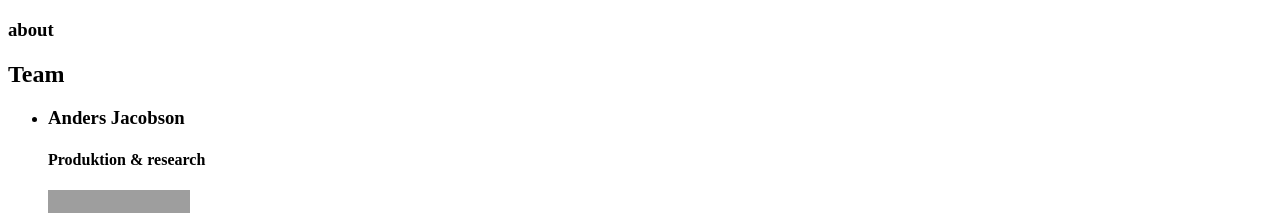
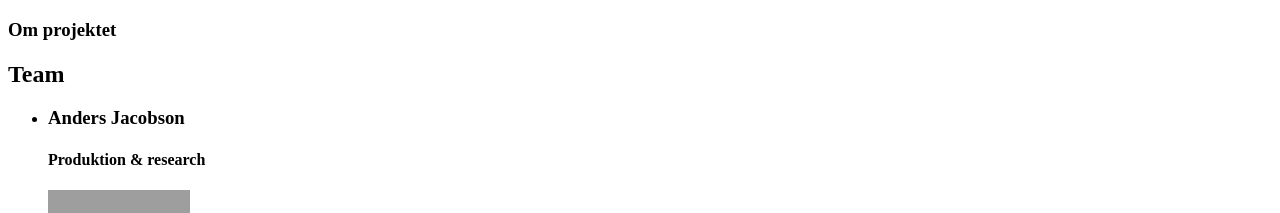
Before and after one commit to dilettant/allmannakontoret, a Jekyll site: the page built from om_projektet/team.html, in a window 1280 px wide. Shown: the part 314-527 px from the top of the page. Built offline with Jekyll 4.4.1, drawn with Linux system fonts in a browser that asks for light colours; grey boxes are pictures that could not be loaded.

```diff
--- a/om_projektet/team.html
+++ b/om_projektet/team.html
@@ -1,7 +1,7 @@
 ---
 layout: global
 title: team
-category: about
+category: om_projektet
 ---
 
 <ul>
```
